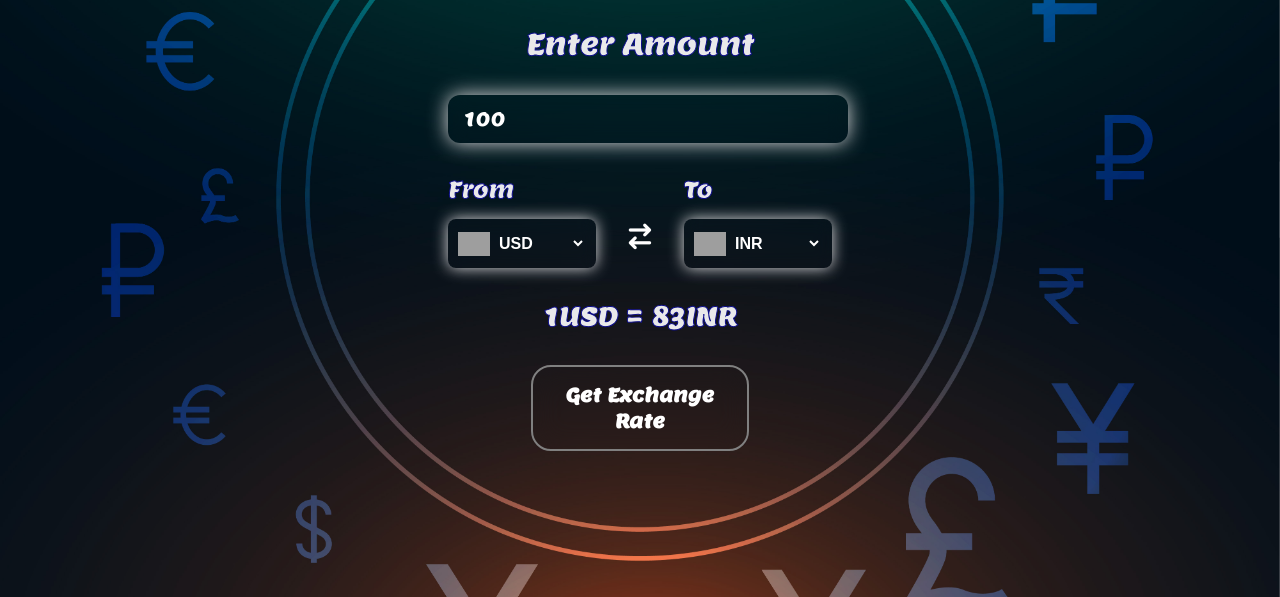
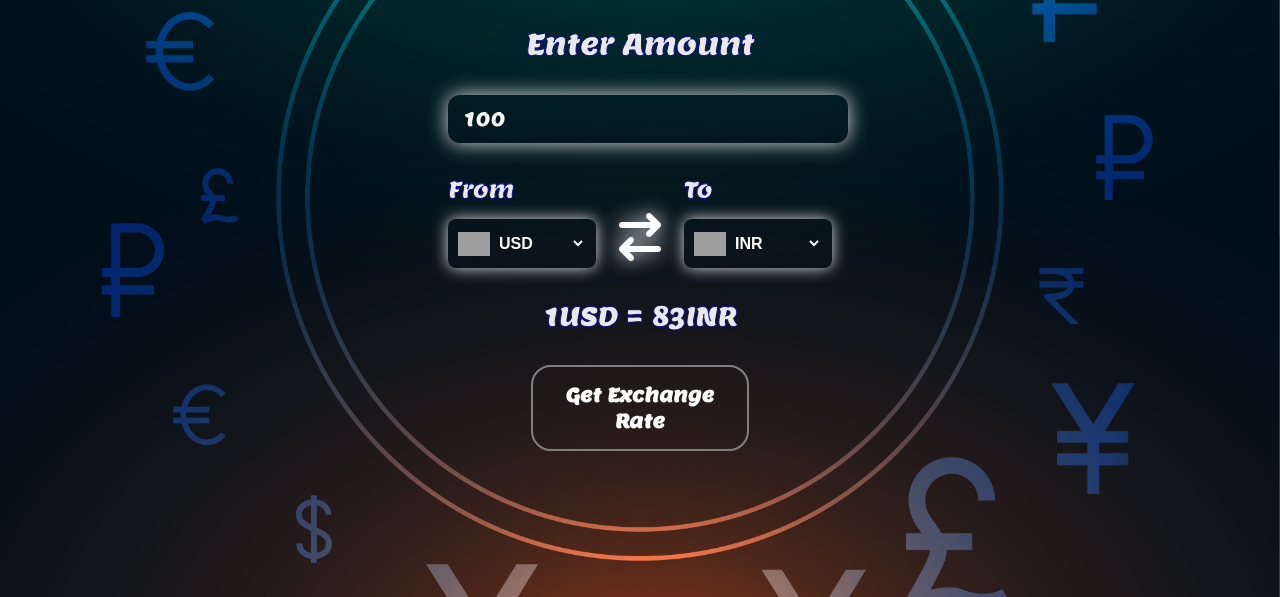
Before and after one commit to Dev05-24/Currency-Convertor, a plain HTML site: page index.html in a window 1280 px wide. Shown: the part 203-800 px from the top of the page. Drawn offline with Linux system fonts and the light colour scheme; no server answers; grey boxes are pictures that could not be loaded.

Commit message:
Update style.css

```diff
--- a/style.css
+++ b/style.css
@@ -87,7 +87,8 @@ form input {
   flex-direction: column;
   align-items: center;
   justify-content: space-around;
-  font-size: 1.6rem;
+  font-size: 3rem;
+  text-shadow: 0 0 20px white;
   margin-top: 30px;
 }
 .select-container img {
```
